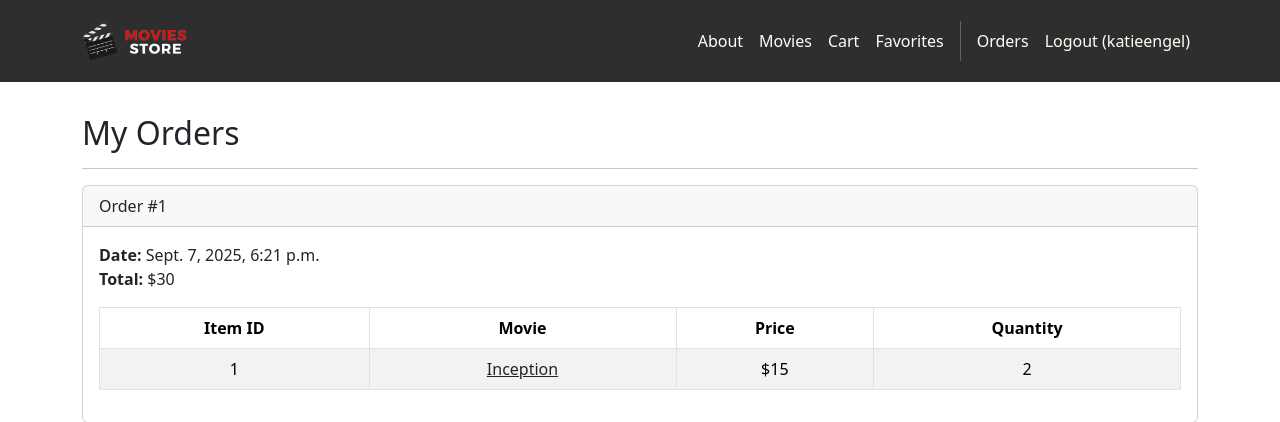
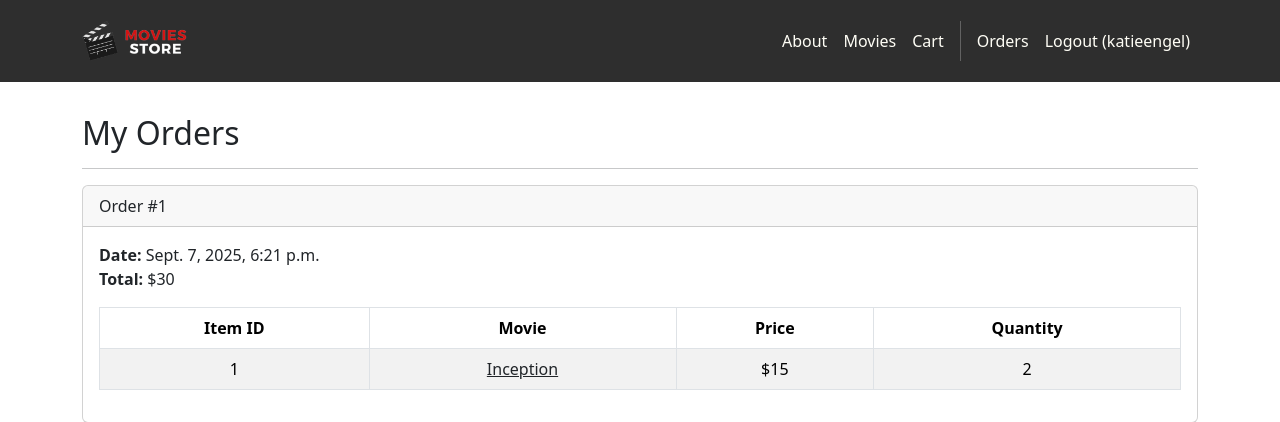
Before and after one commit to KatieEngel/CS-2340-GT-Movies-Store, a Django app: page /accounts/orders/ in a window 1280 px wide. Shown: the top 422 px of the page. Run offline with Django 5.2, Linux system fonts and the light colour scheme; a user stored in the database is signed in; data comes from the database, SQL or seed files in the repository; some libraries are stand-ins or nearby versions.

Commit message:
changed everything back

```diff
--- a/moviesstore/templates/base.html
+++ b/moviesstore/templates/base.html
@@ -25,7 +25,6 @@
                         <a class="nav-link" href="{% url 'home.about' %}">About</a>
                         <a class="nav-link" href="{% url 'movies.index' %}">Movies</a>
                         <a class="nav-link" href="{% url 'cart.index' %}">Cart</a>
-                        <a class="nav-link" href="{% url 'favorites.index' %}">Favorites</a>
                         <div class="vr bg-white mx-2 d-none d-lg-block"></div>
                         {% if user.is_authenticated %}
                         <a class="nav-link" href="{% url 'accounts.orders' %}">Orders</a>
--- a/moviesstore/urls.py
+++ b/moviesstore/urls.py
@@ -25,7 +25,6 @@ urlpatterns = [
     path('movies/', include('movies.urls')),
     path('accounts/', include('accounts.urls')),
     path('cart/', include('cart.urls')),
-    path('favorites/', include('favorites.urls')),
 ]
 
 urlpatterns += static(settings.MEDIA_URL,
```
